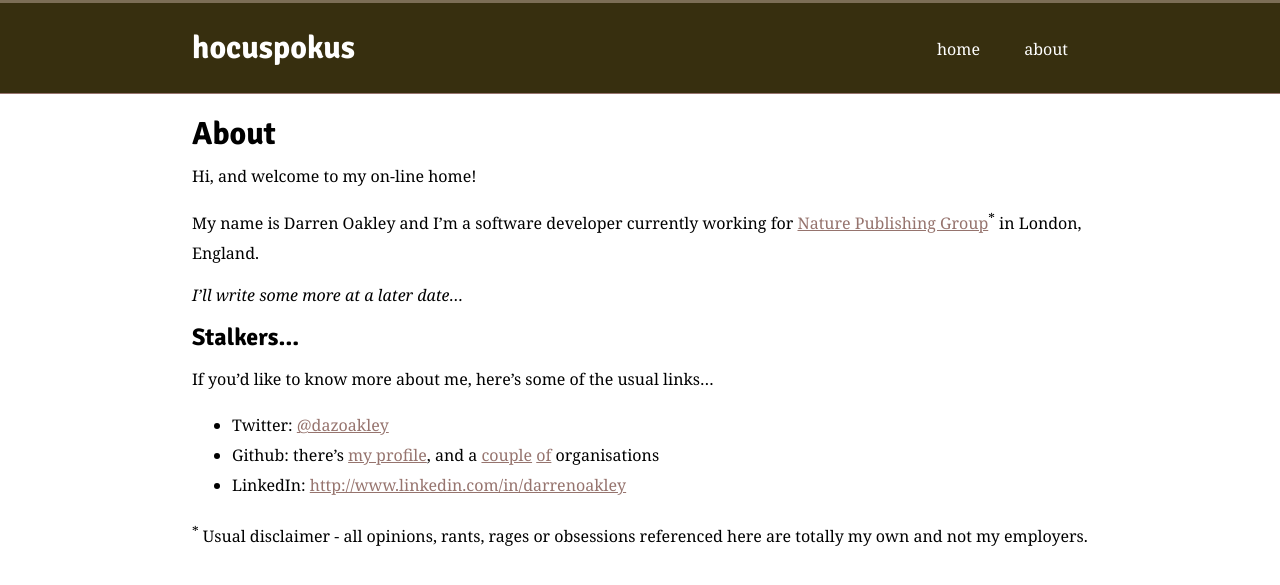
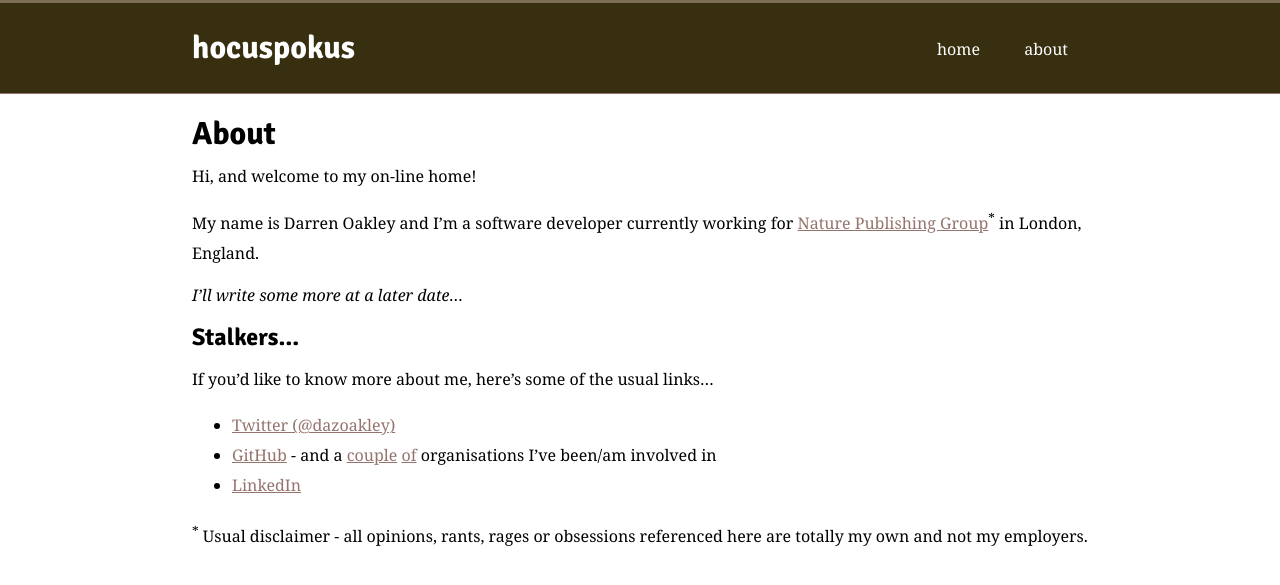
Before and after one commit to dazoakley/hocuspokus.net, a Jekyll site: the page built from about.markdown, in a window 1280 px wide. Shown: the top 585 px of the page. Built offline with Jekyll 4.4.1, drawn with Linux system fonts in a browser that asks for light colours; some web fonts are replaced; Markdown is read by kramdown in place of the engine named in the settings.

Commit message:
Clean up some about txt

```diff
--- a/about.markdown
+++ b/about.markdown
@@ -16,11 +16,11 @@ _I'll write some more at a later date..._
 
 If you'd like to know more about me, here's some of the usual links...
 
-* Twitter: [@dazoakley](https://twitter.com/#!/dazoakley)
-* Github: there's [my profile](http://github.com/dazoakley), and a
+* [Twitter (@dazoakley)](https://twitter.com/#!/dazoakley)
+* [GitHub](http://github.com/dazoakley) - and a
   [couple](http://github.com/i-dcc) [of](http://github.com/nature)
-  organisations
-* LinkedIn: <http://www.linkedin.com/in/darrenoakley>
+  organisations I've been/am involved in
+* [LinkedIn](http://www.linkedin.com/in/darrenoakley)
 
 <sup>\*</sup> Usual disclaimer - all opinions, rants, rages or obsessions
 referenced here are totally my own and not my employers.
```
